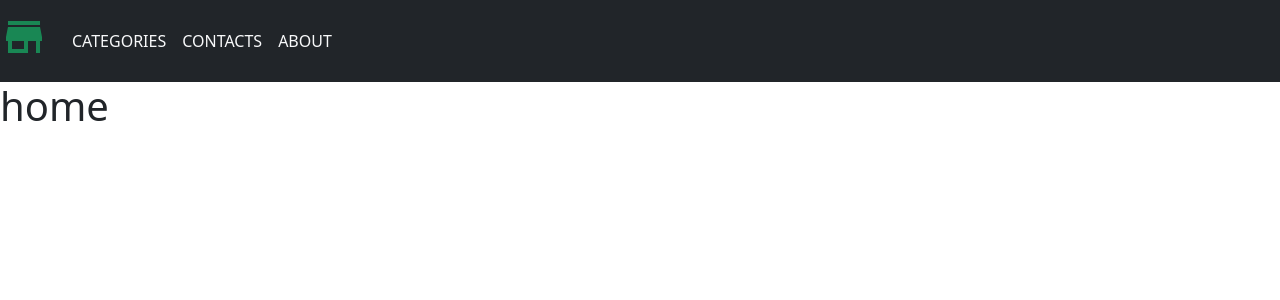
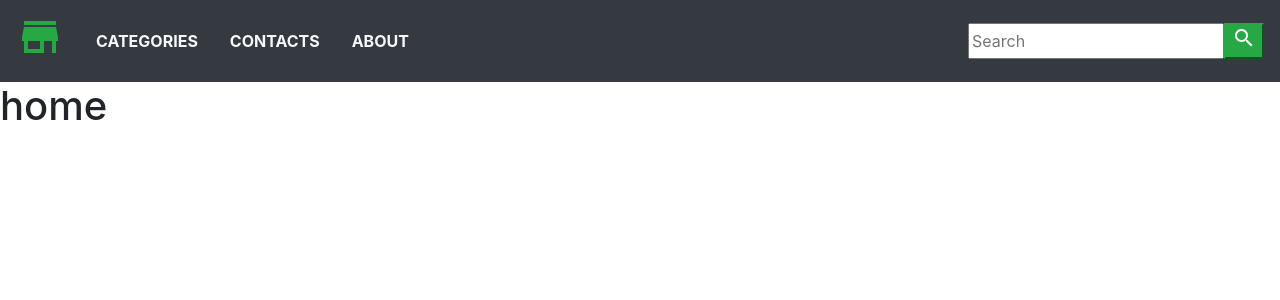
Before and after one commit to AndriiKom94/Ecommerce-udemy, a Django app: page / in a window 1280 px wide. Shown: the top 300 px of the page. Run offline with Django 3.2, Linux system fonts and the light colour scheme.

Commit message:
Fixed Bootstrap and navbar

```diff
--- a/shop/templates/base.html
+++ b/shop/templates/base.html
@@ -7,11 +7,12 @@
     <meta name="viewport" content="width=device-width, initial-scale=1">
 
     <!-- Bootstrap CSS -->
-    <link href="https://cdn.jsdelivr.net/npm/bootstrap@5.0.0-beta1/dist/css/bootstrap.min.css" rel="stylesheet" integrity="sha384-giJF6kkoqNQ00vy+HMDP7azOuL0xtbfIcaT9wjKHr8RbDVddVHyTfAAsrekwKmP1" crossorigin="anonymous">
+    <link rel="stylesheet" href="https://cdn.jsdelivr.net/npm/bootstrap@4.6.0/dist/css/bootstrap.min.css" integrity="sha384-B0vP5xmATw1+K9KRQjQERJvTumQW0nPEzvF6L/Z6nronJ3oUOFUFpCjEUQouq2+l" crossorigin="anonymous">
     <link href="https://fonts.googleapis.com/icon?family=Material+Icons"
       rel="stylesheet">
       <style type="text/css">
           .material-icons.md-48 { font-size: 48px; }
+          .material-icons.md-24 { font-size: 24px; }
       </style>
     <title>{% block title %} {% endblock %}</title>
   </head>
@@ -22,18 +23,40 @@
 <!--    </header>-->
         <nav class="navbar navbar-expand-md navbar-light bg-dark">
             <a href="#" class="navbar-brand"><i class="material-icons md-48 text-success">store</i> </a>
+            <button class="navbar-toggler bg-light" data-toggle="collapse" data-target="#navbar"><span class="navbar-toggler-icon"></span></button>
+            <div id="navbar" class="collapse navbar-collapse justify-content-between">
             <ul class="navbar-nav">
-                <li class="nav-item"><a class="nav-link text-light text-uppercase font-weight-bold" href="">Categories</a></li>
-                <li class="nav-item"><a class="nav-link text-light text-uppercase font-weight-bold" href="">Contacts</a></li>
-                <li class="nav-item"><a class="nav-link text-light text-uppercase font-weight-bold" href="">About</a></li>
+                <li class="nav-item dropdown"><a class="nav-link text-light text-uppercase font-weight-bold px-3"
+                                                 data-toggle="dropdown" href="">Categories</a>
+                <div class="dropdown-menu">
+                    <a class="dropdown-item" href="">Category1</a>
+                    <a class="dropdown-item" href="">Category2</a>
+                    <a class="dropdown-item" href="">Category3</a>
+                    <a class="dropdown-item" href="">Category4</a>
+                    <a class="dropdown-item" href="">Category5</a>
+                </div>
+                </li>
+                <li class="nav-item"><a class="nav-link text-light text-uppercase font-weight-bold px-3" href="">Contacts</a></li>
+                <li class="nav-item"><a class="nav-link text-light text-uppercase font-weight-bold px-3" href="">About</a></li>
             </ul>
+
+
+            <form class="form-inline">
+                <div class="input-group">
+                    <input type="text" placeholder="Search">
+                    <div>
+                        <button class="btn-success"><i class="material-icons md-24">search</i></button>
+                    </div>
+                </div>
+            </form>
+            </div>
         </nav>
 
     <!-- Optional JavaScript; choose one of the two! -->
 
     <!-- Option 1: Bootstrap Bundle with Popper -->
-    <script src="https://cdn.jsdelivr.net/npm/bootstrap@5.0.0-beta1/dist/js/bootstrap.bundle.min.js" integrity="sha384-ygbV9kiqUc6oa4msXn9868pTtWMgiQaeYH7/t7LECLbyPA2x65Kgf80OJFdroafW" crossorigin="anonymous"></script>
-
+ <script src="https://code.jquery.com/jquery-3.5.1.slim.min.js" integrity="sha384-DfXdz2htPH0lsSSs5nCTpuj/zy4C+OGpamoFVy38MVBnE+IbbVYUew+OrCXaRkfj" crossorigin="anonymous"></script>
+    <script src="https://cdn.jsdelivr.net/npm/bootstrap@4.6.0/dist/js/bootstrap.bundle.min.js" integrity="sha384-Piv4xVNRyMGpqkS2by6br4gNJ7DXjqk09RmUpJ8jgGtD7zP9yug3goQfGII0yAns" crossorigin="anonymous"></script>
     <!-- Option 2: Separate Popper and Bootstrap JS -->
     <!--
     <script src="https://cdn.jsdelivr.net/npm/@popperjs/core@2.5.4/dist/umd/popper.min.js" integrity="sha384-q2kxQ16AaE6UbzuKqyBE9/u/KzioAlnx2maXQHiDX9d4/zp8Ok3f+M7DPm+Ib6IU" crossorigin="anonymous"></script>
```
